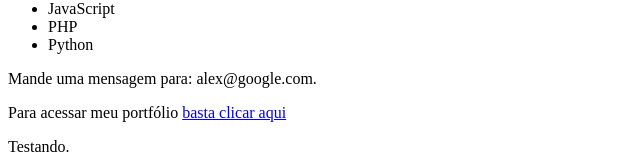
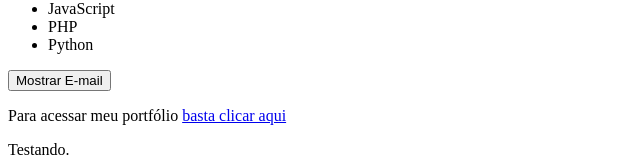
Before and after one commit to alexandresantosrn/VueProject, a Vue app in the folder 3_vue_project/: page / in a window 1280 px wide. Shown: the part 293-453 px from the top of the page, without its empty margins (0-640 px from the left). Built offline with nearby package versions, Linux system fonts and the light colour scheme.

Commit message:
Adicionando métodos.

```diff
--- a/3_vue_project/src/components/Information.vue
+++ b/3_vue_project/src/components/Information.vue
@@ -8,6 +8,9 @@
             <li>PHP</li>
             <li>Python</li>
         </ul>
+        <div>
+            <button @click="showEmail">{{ textoBotao }}</button>
+        </div>
         <p v-show="mostrar_email">Mande uma mensagem para: {{ email }}.</p>
         <p>Para acessar meu portfólio <a v-bind:href ="meu_link" target="_blank">basta clicar aqui</a></p>
         <p v-if=" 4 > 2">Testando.</p>
@@ -26,9 +29,22 @@
     data() {
         return {
             esta_trabalhando: false,
-            mostrar_email: true,
+            mostrar_email: false,
             email: 'alex@google.com',
-            meu_link: 'https://google.com'
+            meu_link: 'https://google.com',
+            textoBotao: 'Mostrar E-mail'
+        }
+    },
+    methods: {
+        showEmail() {
+            this.mostrar_email = !this.mostrar_email
+
+            if(!this.mostrar_email) {
+                this.textoBotao = 'Mostrar E-mail'
+            }
+            else {
+                this.textoBotao = 'Esconder E-mail'
+            }
         }
     }
 }
```
